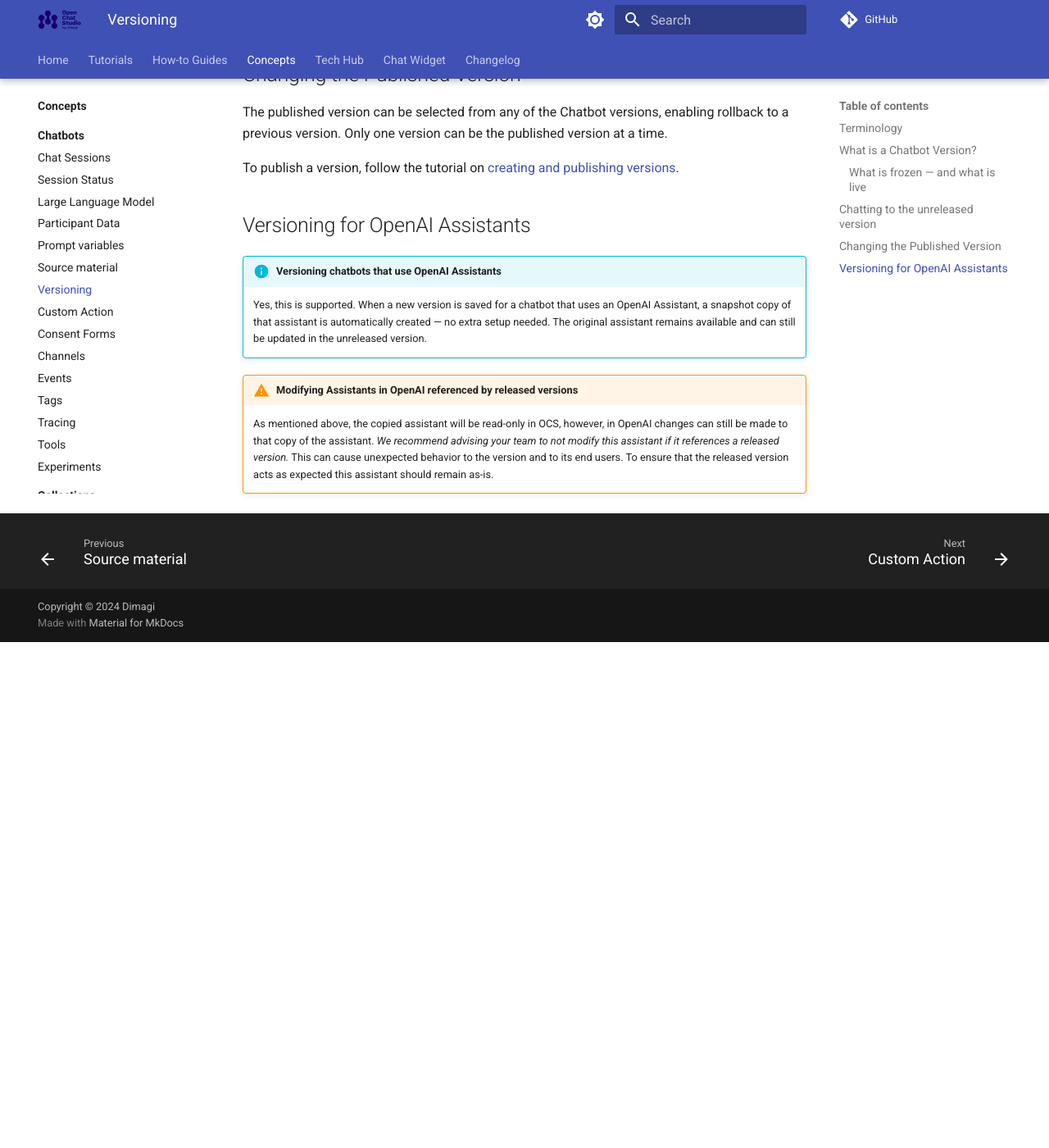
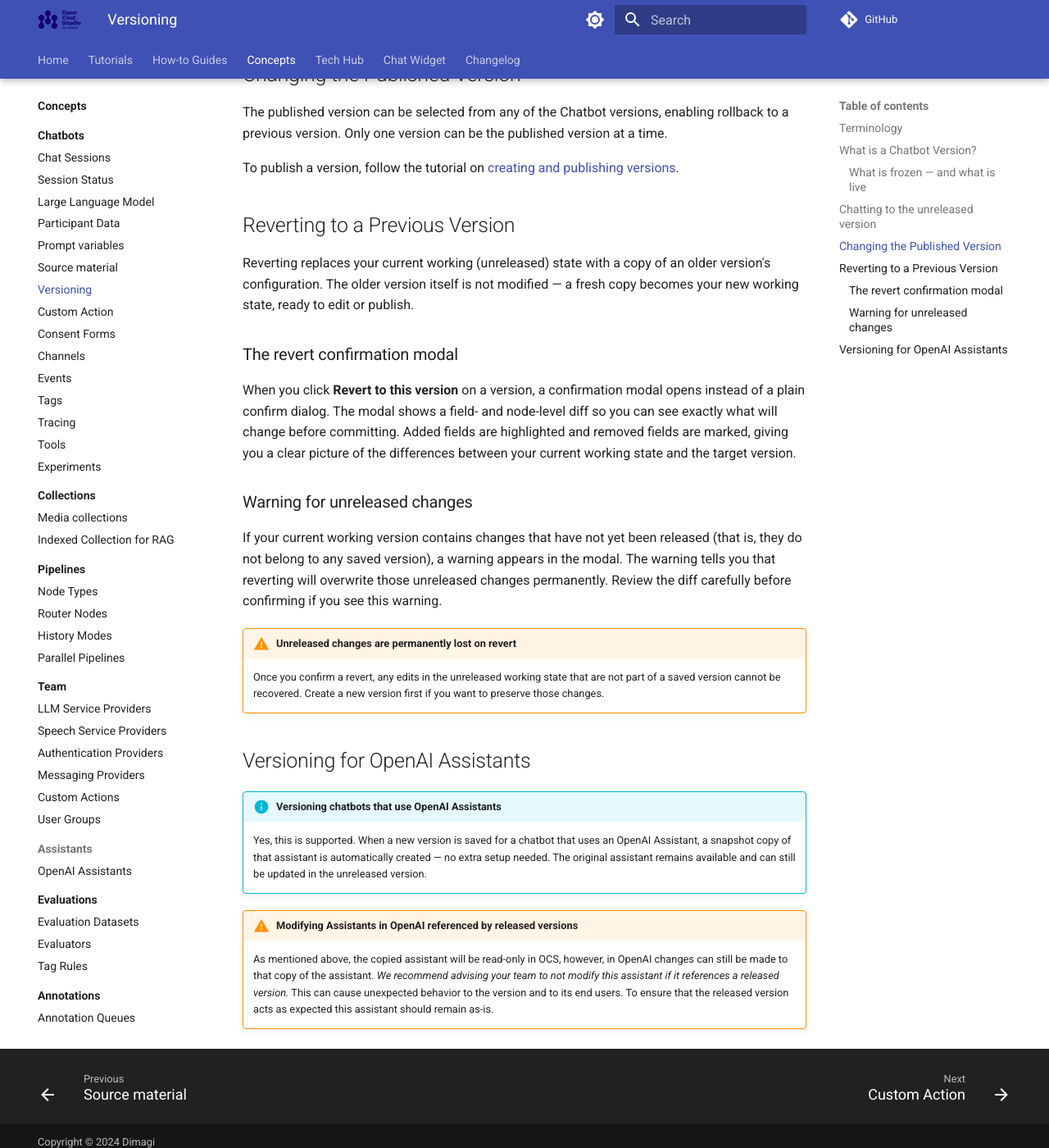
Before and after one commit to dimagi/open-chat-studio-docs, an MkDocs documentation site: the page built from docs/concepts/versioning.md, in a window 1280 px wide and 1400 px high, scrolled down 1808 px. Shown: the whole window at 82% size. Built offline with MkDocs 1.6.1 and Material for MkDocs 9.7.7, drawn with Linux system fonts in a browser that asks for light colours; a script that is not in the unit is left out; comment, search, counter and statistics services are not loaded; before the commit the page ends 2591 px from its top, so only the background shows below that.

Commit message:
update changelog and docs from OCS PR #3678
Co-Authored-By: Claude Opus 4.8 (1M context) <noreply@anthropic.com>

```diff
--- a/docs/changelog.md
+++ b/docs/changelog.md
@@ -8,6 +8,9 @@ hide:
 !!! info
 
     Looking for the embeddable chat widget? See the [Chat Widget changelog](chat_widget/changelog.md).
+
+## Jun 22, 2026
+* **CHANGE** Reverting a chatbot to a previous version now opens a confirmation modal showing exactly what will change — a field- and node-level diff of the current working state against the target version. A warning appears when the working version has unreleased changes that the revert would overwrite.
 
 ## Jun 18, 2026
 * **CHANGE** The `/api/v2/me/` endpoint now includes an `email_verified` field indicating whether the authenticated user has confirmed their email address.
--- a/docs/concepts/versioning.md
+++ b/docs/concepts/versioning.md
@@ -42,10 +42,26 @@ Only bot editors can chat with the unreleased version because it is not availabl
     Previously, all channels always used the unreleased version.
 
 ## Changing the Published Version
+
 The published version can be selected from any of the Chatbot versions, enabling rollback to a previous version.
 Only one version can be the published version at a time.
 
 To publish a version, follow the tutorial on [creating and publishing versions](../tutorials/versioning_steps.md).
+
+## Reverting to a Previous Version
+
+Reverting replaces your current working (unreleased) state with a copy of an older version's configuration. The older version itself is not modified — a fresh copy becomes your new working state, ready to edit or publish.
+
+### The revert confirmation modal
+
+When you click **Revert to this version** on a version, a confirmation modal opens instead of a plain confirm dialog. The modal shows a field- and node-level diff so you can see exactly what will change before committing. Added fields are highlighted and removed fields are marked, giving you a clear picture of the differences between your current working state and the target version.
+
+### Warning for unreleased changes
+
+If your current working version contains changes that have not yet been released (that is, they do not belong to any saved version), a warning appears in the modal. The warning tells you that reverting will overwrite those unreleased changes permanently. Review the diff carefully before confirming if you see this warning.
+
+!!! warning "Unreleased changes are permanently lost on revert"
+    Once you confirm a revert, any edits in the unreleased working state that are not part of a saved version cannot be recovered. Create a new version first if you want to preserve those changes.
 
 ## Versioning for OpenAI Assistants
 
--- a/docs/tutorials/versioning_steps.md
+++ b/docs/tutorials/versioning_steps.md
@@ -37,6 +37,18 @@ Click **View Details** on any version to see its summary and set it as published
 ![Chatbot Version Action Buttons](images/version_details_action_button.png)
 
 ## Step 6: Check what version is published
+
 To quickly see which version is currently published, look for the green version badge next to the chatbot name at the top of the chatbot home screen. In the example below, "v2" is the published version. You can also confirm this in the table by looking for the checkmark in the published row.
 
 ![Chatbot version table showing published version badge](images/version_table_after.png)
+
+## Step 7: Revert to a previous version
+
+If you need to go back to an older configuration, click **View Details** on the version you want to restore, then click **Revert to this version**.
+
+A confirmation modal opens showing a field- and node-level diff between your current working state and the target version. Review the highlighted differences to confirm that this is the change you want to make.
+
+!!! warning "Check for unreleased changes before reverting"
+    If your current working state has edits that have not been saved as a version, the modal shows a warning. Reverting will permanently overwrite those changes. Create a new version first if you want to keep them.
+
+After reviewing the diff, click **Confirm** to replace your working state with a copy of the selected version. The reverted configuration becomes your new unreleased version, which you can edit or publish following Steps 2–5 above.
```
